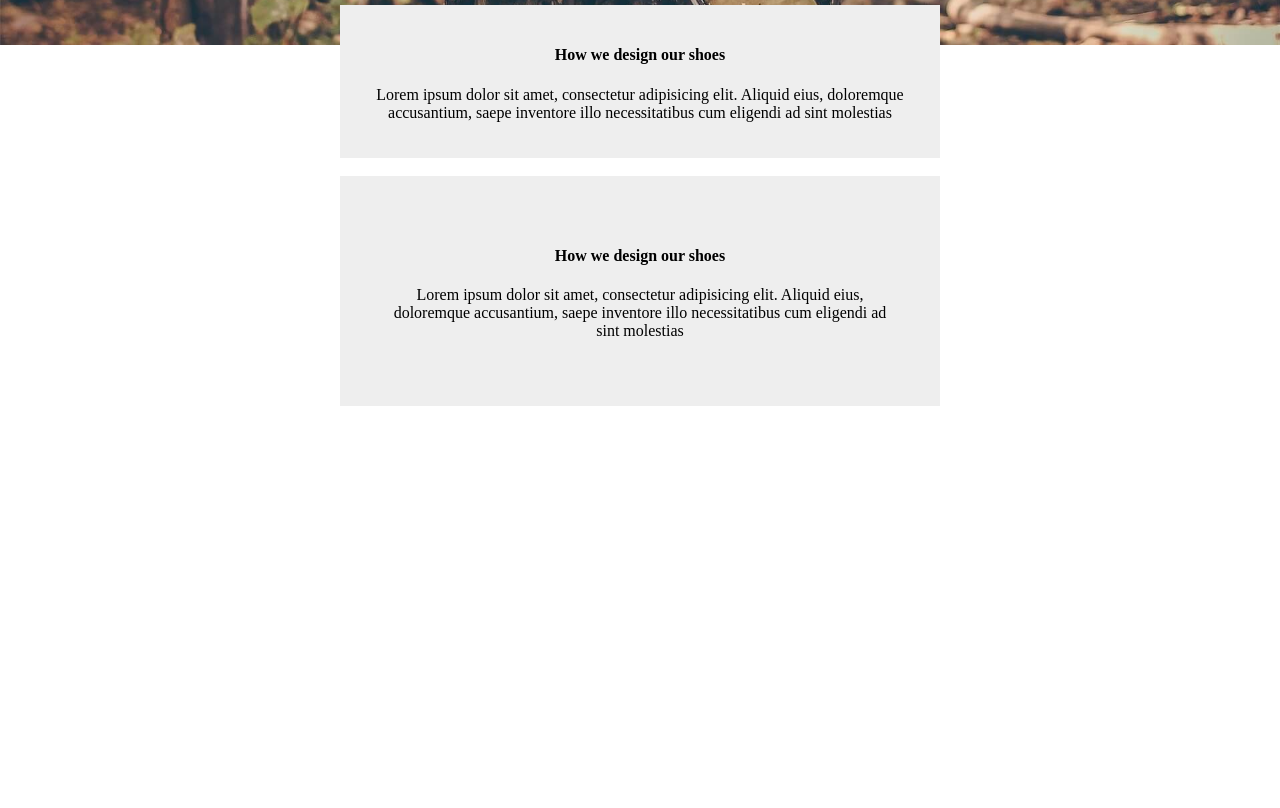
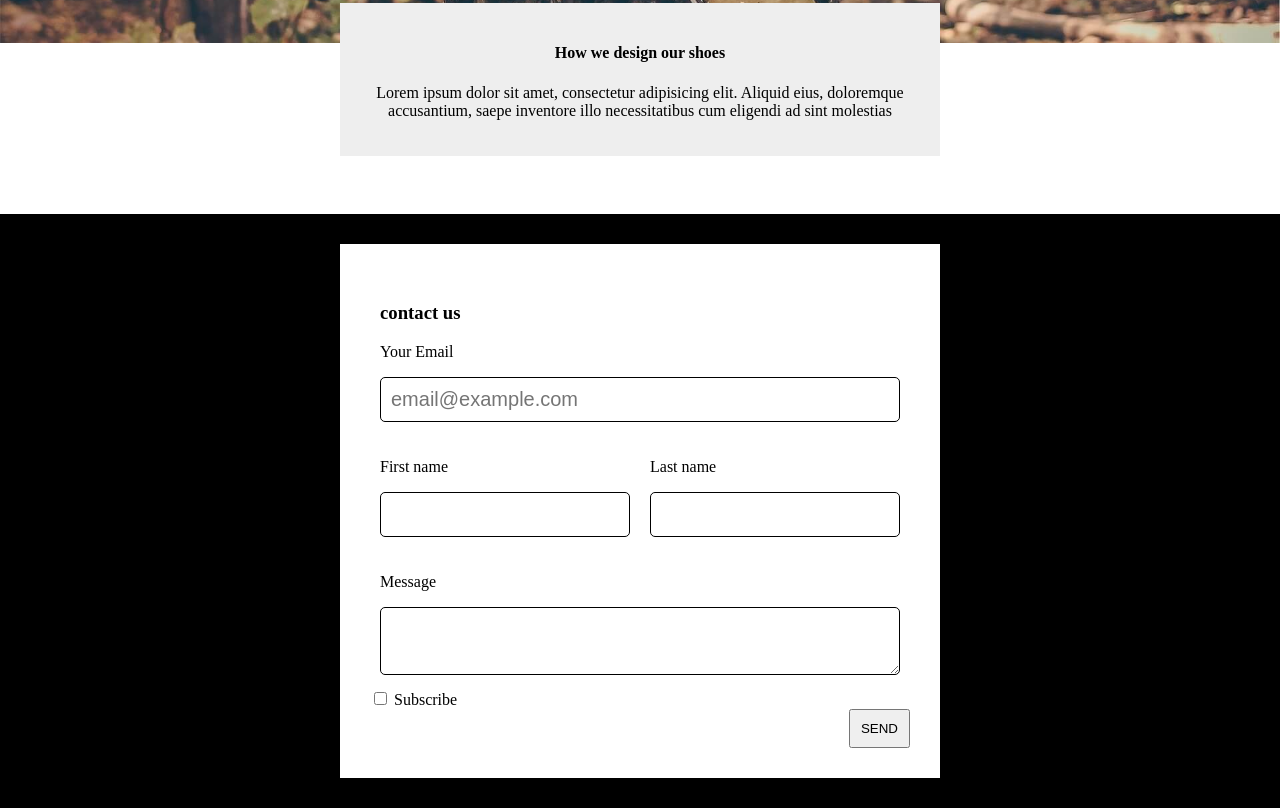
Before and after one commit to yangyeahhhhh/codingapple-HTML-CSS, a plain HTML site: page layout3.html in a window 1280 px wide. Shown: the part 457-1265 px from the top of the page. Before the commit the page ends 903 px from the top, so only its background shows below. Drawn offline with Linux system fonts and the light colour scheme.

Commit message:
기초모듈 13강 - 14강

```diff
--- a/css/main.css
+++ b/css/main.css
@@ -1,3 +1,13 @@
+div,
+input,
+textarea {
+  box-sizing: border-box;
+}
+
+body {
+  margin: 0px;
+}
+
 .profile {
   width: 100px;
   display: block;
@@ -154,3 +164,42 @@
   top: -40px;
   box-sizing: border-box;
 }
+
+.form-background {
+  background-color: black;
+  padding: 30px;
+}
+
+.form-white {
+  background-color: white;
+  padding: 30px;
+  width: 80%;
+  max-width: 600px;
+  margin: auto;
+}
+
+.form-input {
+  width: 100%;
+  padding: 10px;
+  font-size: 20px;
+  border: 1px solid black;
+  border-radius: 5px;
+  box-sizing: border-box;
+}
+
+.w-50 {
+  width: 50%;
+  float: left;
+  padding: 10px;
+}
+
+.w-100 {
+  width: 100%;
+  padding: 10px;
+}
+
+.yellow-button {
+  padding: 10px;
+  display: block;
+  margin-left: auto;
+}
--- a/layout3.html
+++ b/layout3.html
@@ -26,12 +26,44 @@
 
   <br>
 
-  <div class="explain-box" style="padding: 50px">
+  <!-- <div class="explain-box" style="padding: 50px">
     <h4>How we design our shoes</h4>
     <p>Lorem ipsum dolor sit amet, consectetur
       adipisicing elit. Aliquid eius, doloremque
       accusantium, saepe inventore illo necessitatibus
       cum eligendi ad sint molestias</p>
+  </div> -->
+
+  <div class="form-background">
+    <div class="form-white">
+      <form>
+        <div class="w-100">
+          <h3>contact us</h3>
+          <p>Your Email</p>
+          <input class="form-input" type="email" placeholder="email@example.com">
+        </div>
+        <div class="w-50">
+          <p>First name</p>
+          <input class="form-input" type="text">
+        </div>
+        <div class="w-50">
+          <p>Last name</p>
+          <input class="form-input" type="text">
+        </div>
+        <div style="clear: both"></div>
+
+        <div class="w-100">
+          <p>Message</p>
+          <textarea class="form-input"></textarea>
+        </div>
+
+        <div>
+          <input id="sub" type="checkbox">
+          <label for="sub">Subscribe</label>
+          <button class="yellow-button">SEND</button>
+        </div>
+      </form>
+    </div>
   </div>
 
 </body>
```
